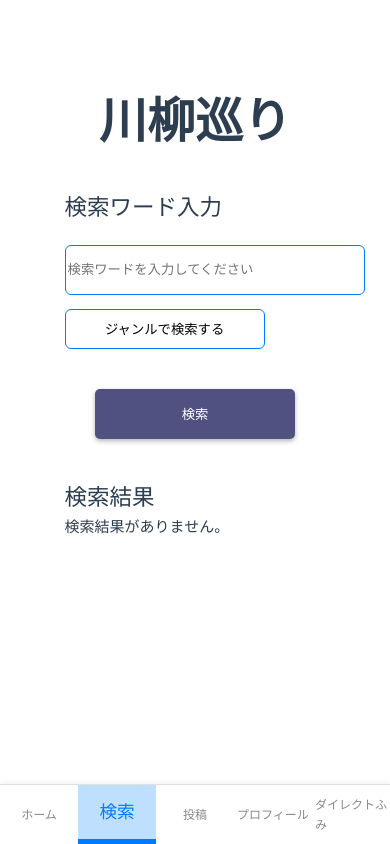
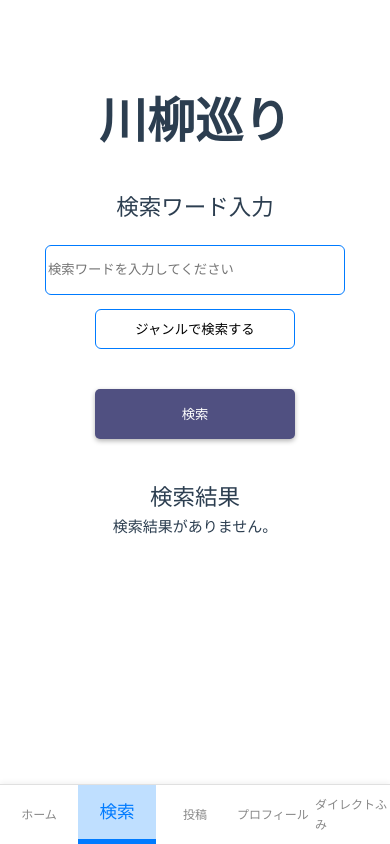
Before and after one commit to Shilomalu/senryu-app-public, a Vue app in the folder frontend/: page /search in a window 390 px wide. Built offline with nearby package versions, Linux system fonts and the light colour scheme.

Commit message:
検索ページの見た目変更

```diff
--- a/frontend/src/views/SearchView.vue
+++ b/frontend/src/views/SearchView.vue
@@ -145,7 +145,7 @@ const set_genreId=(id)=>{
       <button type="submit" id="search_button">検索</button>
 
       <div id="search_result">
-        <div ref="scroll_target" style="width: 100%">
+        <div ref="scroll_target" class="search_result_inner">
           <div v-if="is_searched === false">
             <h2 style="margin-top: 40px">検索結果</h2>
           </div>
@@ -189,13 +189,15 @@ const set_genreId=(id)=>{
 </template>
 
 <style scoped>
-
-html{
+html {
   overflow-y: scroll;
   scrollbar-gutter: stable;
 }
+
+
 .search_container {
-  width: 80%;
+  width: 100%;
+  max-width: 600px;
   margin: 50px auto 0;
   display: flex;
   flex-direction: column;
@@ -203,36 +205,34 @@ html{
   align-items: center;
 }
 
+
 #title {
-  font-family:Georgia, 'Times New Roman', Times, serif;
+  font-family: Georgia, 'Times New Roman', Times, serif;
   font-size: 3rem;
   font-weight: 600;
   margin-bottom: 30px;
   align-self: center;
 }
+
 .search_container h2 {
-  text-align: left;
+  text-align: center;
   width: 100%;
 }
+
 #search_input {
-  width: 500px;
+  width: 100%;
+  max-width: 400px;
   height: 50px;
   margin-top: 20px;
   border-radius: 6px;
   border: 1px solid #007bff;
 }
 
-@media(max-width:500px){
-  #search_input{
-    width: 300px;
-    height: 50px;
-    margin-top: 20px;
-    border-radius: 6px;
-    border: 1px solid #007bff;
+@media (max-width: 500px) {
+  #search_input {
+    max-width: 300px;
   }
 }
-
-
 #search_button {
   width: 200px;
   height: 50px;
@@ -245,30 +245,33 @@ html{
   transition: 0.2s;
   align-self: center;
 }
+
 #search_button:hover {
   cursor: pointer;
   transform: translateY(-5px);
   box-shadow: 0 6px 12px rgba(0, 0, 0, 0.5);
   opacity: 0.8;
 }
+
 .result-item {
   margin-top: 20px;
   padding: 15px;
   border-bottom: 1px solid #ddd;
-
 }
 
+
 .postcard_search {
-  width: 450px;
+  display: flex;
+  justify-content:center;
+  width: 100%;
+  max-width: 500px;
   margin: 0 auto 30px;
   opacity: 0;
 }
 
 @media (max-width: 450px) {
   .postcard_search {
-    width: 80%;
-    margin: 0 auto 30px;
-  opacity: 0;
+    max-width: 100%;
   }
 }
 
@@ -279,26 +282,35 @@ html{
   align-items: center;
 }
 
+
 form {
   display: flex;
   flex-direction: column;
-  align-items: flex-start;
+  align-items: center;
   width: 100%;
+}
+
+.search_result_inner {
+  width: 100%;
+  max-width: 500px;
+  margin: 0 auto;
+  text-align: center;
 }
 
 #search_result {
   display: flex;
   flex-direction: column;
   align-items: center;
-  width:100%;
+  width: 100%;
 }
+
 
 .search_results {
   display: flex;
   flex-direction: column;
   align-items: center;
+  width: 100%;
 }
-
 
 .fadeUpCard {
   opacity: 0;
@@ -313,6 +325,7 @@ form {
   }
 }
 
+
 #genre_button {
   width: 200px;
   height: 40px;
@@ -323,7 +336,7 @@ form {
   background-color: white;
   cursor: pointer;
   transition: 0.2s;
-  align-self: flex-start;
+  align-self: center;
 }
 
 #genre_button.active {
@@ -334,12 +347,12 @@ form {
 #genre_button:hover {
   transform: scale(1.1);
 }
-
 .genre_section {
   display: grid;
   grid-template-columns: repeat(4, 1fr);
   gap: 10px;
   margin: 15px 0 20px;
+  width: 100%;
 }
 
 .genre_section button {
```
Also changed, not shown: 1 other file (tests, documents, lock files or other folders).
